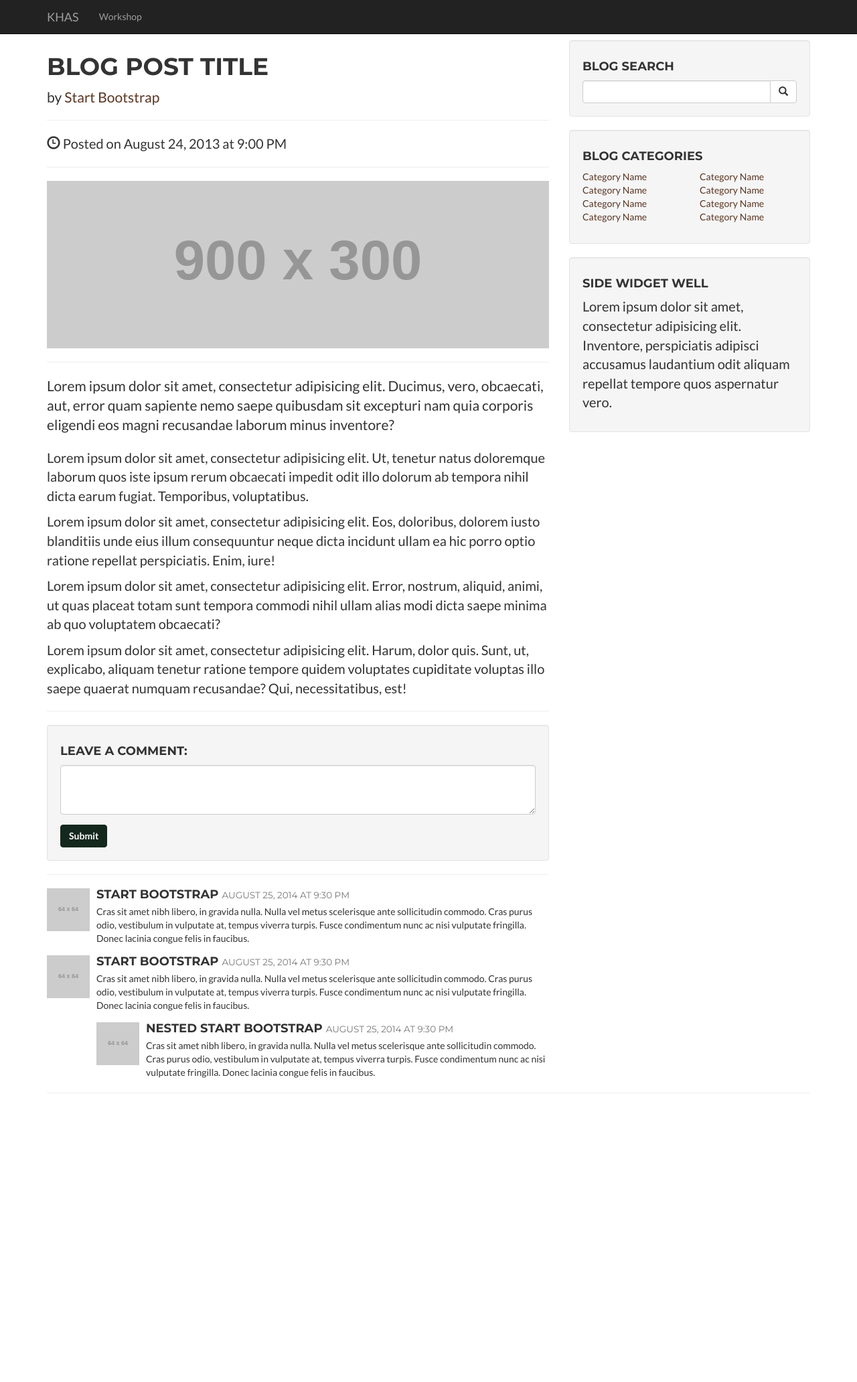
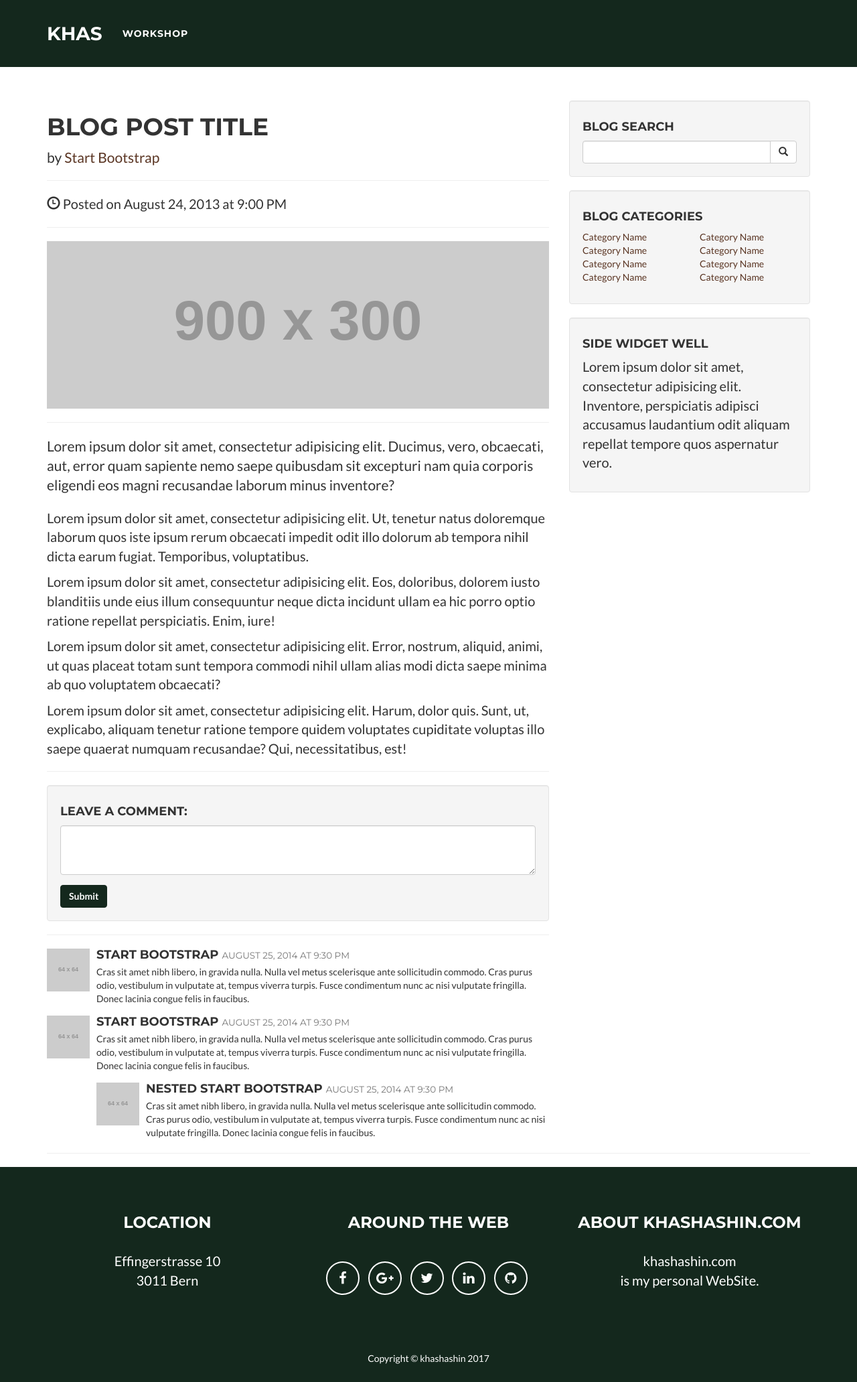
Before and after one commit to khashashin/khashashin, a PHP site: page /feed/feed.html in a window 1280 px wide. Shown: the whole page at 67% size. Before the commit the page ends 1632 px from the top, so only its background shows below. Run offline with PHP 8.4, Linux system fonts and the light colour scheme; grey boxes labelled with a size stand in for pictures from a placeholder-image service; some libraries are stand-ins or nearby versions.

Commit message:
added footer to worshop and feed pages

```diff
--- a/css/feed.css
+++ b/css/feed.css
@@ -1,3 +1,10 @@
 .main {
-  margin-top: 60px;
+  margin-top: 150px;
 }
+.navbar-custom {
+  background: #14281D;
+  font-family: "Montserrat", "Helvetica Neue", Helvetica, Arial, sans-serif;
+  text-transform: uppercase;
+  font-weight: 700;
+  border: none;
+}
--- a/feed/feed.html
+++ b/feed/feed.html
@@ -35,7 +35,7 @@
 <body>
 
     <!-- Navigation -->
-    <nav class="navbar navbar-inverse navbar-fixed-top" role="navigation">
+    <nav class="navbar navbar-inverse navbar-fixed-top navbar-custom" role="navigation">
         <div class="container">
             <!-- Brand and toggle get grouped for better mobile display -->
             <div class="navbar-header">
@@ -225,19 +225,55 @@
 
         <hr>
 
-        <!-- Footer -->
-        <footer>
-            <div class="row">
-                <div class="col-lg-12">
-                    <p>Copyright &copy; Your Website 2014</p>
+    </div>
+    <!-- /.container -->
+    <!-- Footer -->
+    <footer class="text-center">
+        <div class="footer-above">
+            <div class="container">
+                <div class="row">
+                    <div class="footer-col col-md-4">
+                        <h3>Location</h3>
+                        <p>Effingerstrasse 10
+                            <br>3011 Bern</p>
+                    </div>
+                    <div class="footer-col col-md-4">
+                        <h3>Around the Web</h3>
+                        <ul class="list-inline">
+                            <li>
+                                <a target="_blank" href="https://www.facebook.com/khashashin" class="btn-social btn-outline"><span class="sr-only">Facebook</span><i class="fa fa-fw fa-facebook"></i></a>
+                            </li>
+                            <li>
+                                <a target="_blank" href="https://plus.google.com/+khashashin" class="btn-social btn-outline"><span class="sr-only">Google Plus</span><i class="fa fa-fw fa-google-plus"></i></a>
+                            </li>
+                            <li>
+                                <a target="_blank" href="https://twitter.com/khashashin" class="btn-social btn-outline"><span class="sr-only">Twitter</span><i class="fa fa-fw fa-twitter"></i></a>
+                            </li>
+                            <li>
+                                <a target="_blank" href="https://www.linkedin.com/in/khashashin/" class="btn-social btn-outline"><span class="sr-only">Linked In</span><i class="fa fa-fw fa-linkedin"></i></a>
+                            </li>
+                            <li>
+                                <a target="_blank" href="https://github.com/khashashin" class="btn-social btn-outline"><span class="sr-only">GitHub</span><i class="fa fa-fw fa-github"></i></a>
+                            </li>
+                        </ul>
+                    </div>
+                    <div class="footer-col col-md-4">
+                        <h3>About khashashin.com</h3>
+                        <p><a href="khashashin.com" alt="khashashin.com" style="color: white">khashashin.com</a> <br>is my personal WebSite.</p>
+                    </div>
                 </div>
             </div>
-            <!-- /.row -->
-        </footer>
-
-    </div>
-    <!-- /.container -->
-
+        </div>
+        <div class="footer-below">
+            <div class="container">
+                <div class="row">
+                    <div class="col-lg-12">
+                        Copyright &copy; khashashin 2017
+                    </div>
+                </div>
+            </div>
+        </div>
+    </footer>
     <!-- jQuery -->
     <!-- <script src="js/jquery.js"></script> -->
 
```
Also changed, not shown: css/workshop.css (+7 -4 lines), workshop/workshop.html (+48 -11 lines).
